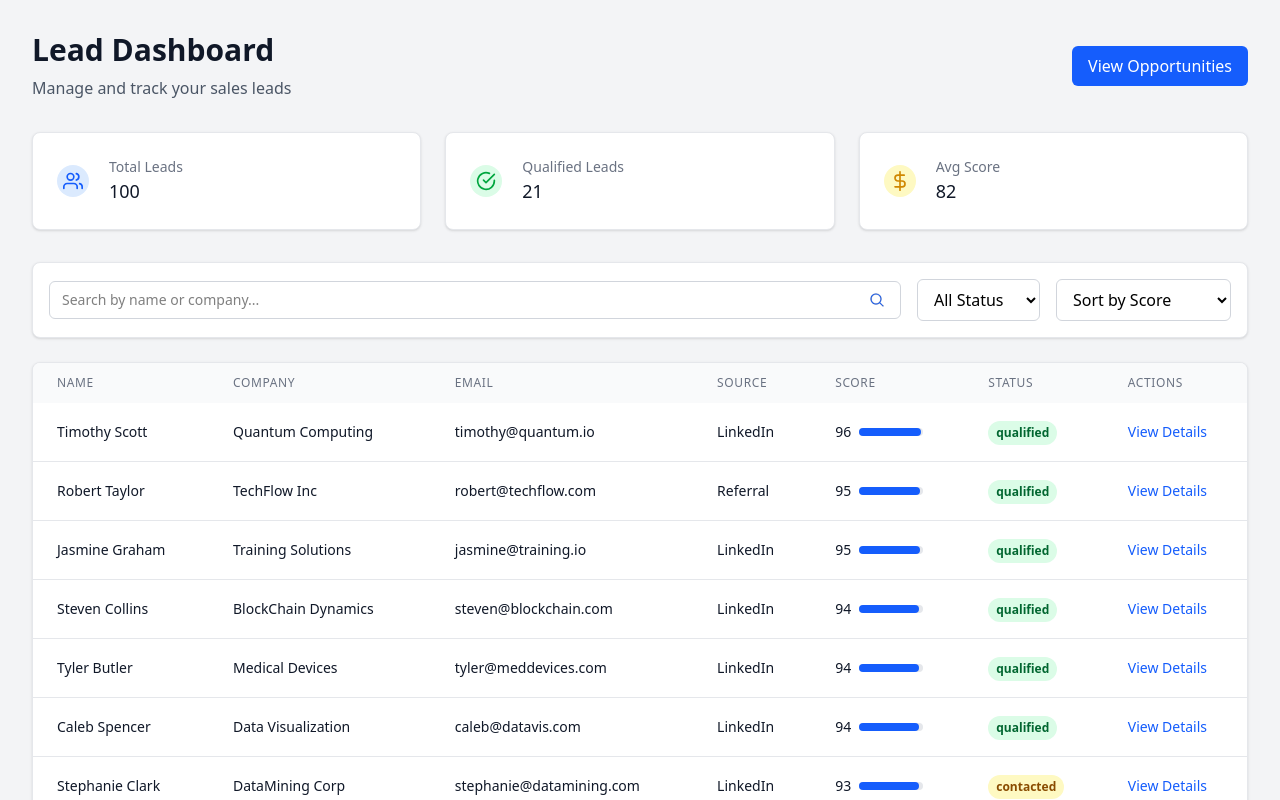
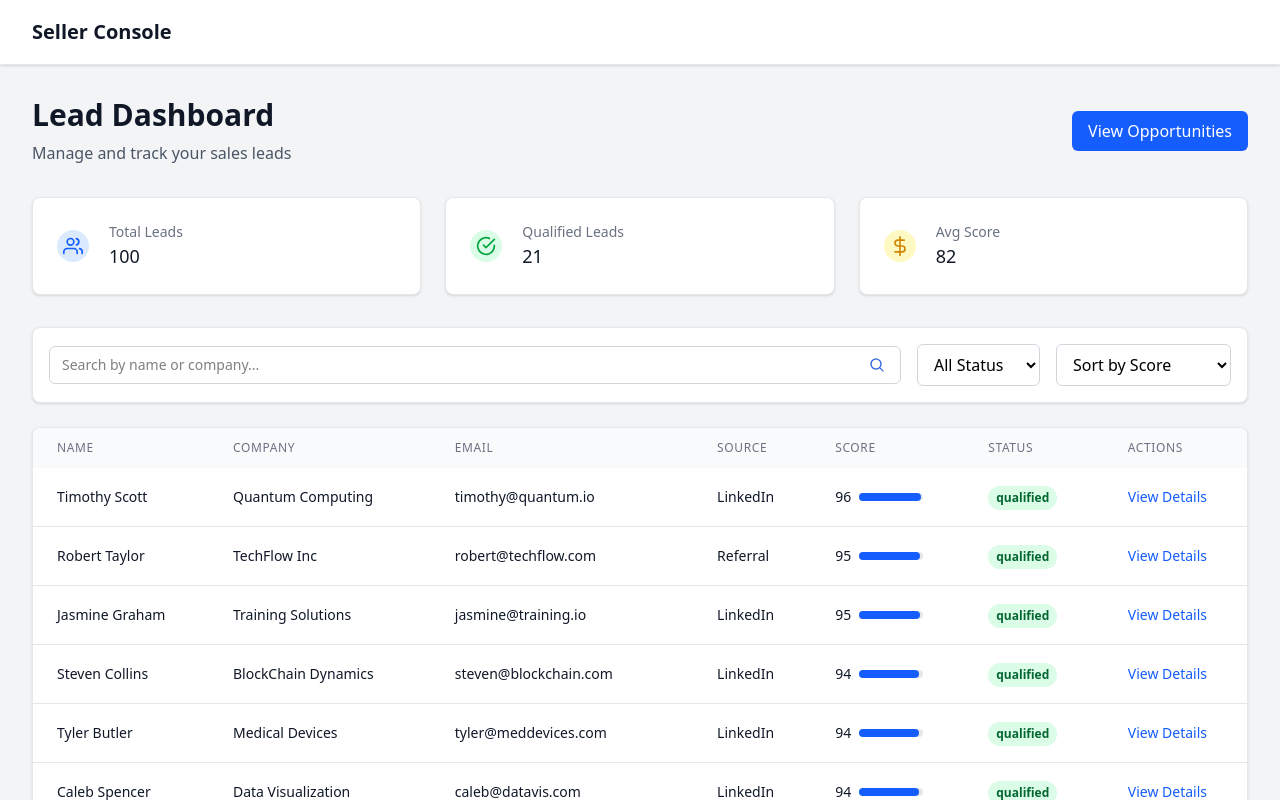
Before and after one commit to trev0ux/seller-console, a React (Vite) app: page / in a window 1280 px wide. Shown: the top 800 px of the page. Built offline with nearby package versions, Linux system fonts and the light colour scheme.

Commit message:
feat: implemented header

```diff
--- a/src/App.tsx
+++ b/src/App.tsx
@@ -1,14 +1,18 @@
 import { BrowserRouter as Router, Routes, Route } from 'react-router-dom'
 import LeadDashboard from './pages/LeadDashboard'
 import OpportuniesDashboard from './pages/OpportuniesDashboard'
+import AppHeader from './components/molecules/AppHeader'
 
 function App() {
   return (
     <Router>
-      <Routes>
-        <Route path="/" element={<LeadDashboard />} />
-        <Route path="/opportunities" element={<OpportuniesDashboard />} />
-      </Routes>
+      <div className="min-h-screen bg-gray-100">
+        <AppHeader />
+        <Routes>
+          <Route path="/" element={<LeadDashboard />} />
+          <Route path="/opportunities" element={<OpportuniesDashboard />} />
+        </Routes>
+      </div>
     </Router>
   )
 }
--- /dev/null
+++ b/src/components/molecules/AppHeader/AppHeader.tsx
@@ -0,0 +1,17 @@
+import React from 'react'
+
+export default function AppHeader() {
+  return (
+    <header className="bg-white shadow-sm border-b border-gray-200">
+      <div className="max-w-7xl mx-auto px-4 sm:px-6 lg:px-8">
+        <div className="flex items-center justify-between h-16">
+          <div className="flex items-center">
+            <h1 className="text-xl font-semibold text-gray-900">
+              Seller Console
+            </h1>
+          </div>
+        </div>
+      </div>
+    </header>
+  )
+}
--- /dev/null
+++ b/src/components/molecules/AppHeader/index.ts
@@ -0,0 +1 @@
+export { default } from './AppHeader'
--- a/src/components/molecules/ConvertToOpportunityModal/ConvertToOpportunityModal.tsx
+++ b/src/components/molecules/ConvertToOpportunityModal/ConvertToOpportunityModal.tsx
@@ -80,7 +80,7 @@ export default function ConvertToOpportunityModal({
         accountName: opportunityData.accountName,
       })
       handleClose()
-    } catch (error) {
+    } catch (_error) {
       setErrors({ general: 'Failed to convert lead to opportunity' })
     } finally {
       setConverting(false)
--- a/src/pages/LeadDashboard.tsx
+++ b/src/pages/LeadDashboard.tsx
@@ -116,8 +116,7 @@ function LeadDashboard() {
   }
 
   return (
-    <div className="min-h-screen bg-gray-100">
-      <div className="max-w-7xl mx-auto px-4 sm:px-6 lg:px-8 py-8">
+    <div className="max-w-7xl mx-auto px-4 sm:px-6 lg:px-8 py-8">
         <div className="mb-8">
           <div className="flex-col gap-4 lg:flex-row flex items-start lg:items-center justify-between">
             <div>
@@ -185,7 +184,6 @@ function LeadDashboard() {
           onConvert={handleConvertToOpportunity}
         />
       </div>
-    </div>
   )
 }
 
--- a/src/pages/OpportuniesDashboard.tsx
+++ b/src/pages/OpportuniesDashboard.tsx
@@ -45,8 +45,7 @@ function OpportunitiesDashboard() {
   }
 
   return (
-    <div className="min-h-screen bg-gray-100">
-      <div className="max-w-7xl mx-auto px-4 sm:px-6 lg:px-8 py-8">
+    <div className="max-w-7xl mx-auto px-4 sm:px-6 lg:px-8 py-8">
         <div className="mb-8">
           <div className="flex-col gap-4 lg:flex-row flex items-start lg:items-center justify-between">
             <div>
@@ -66,7 +65,6 @@ function OpportunitiesDashboard() {
 
         <OpportunitiesTable opportunities={opportunities} />
       </div>
-    </div>
   )
 }
 
```
